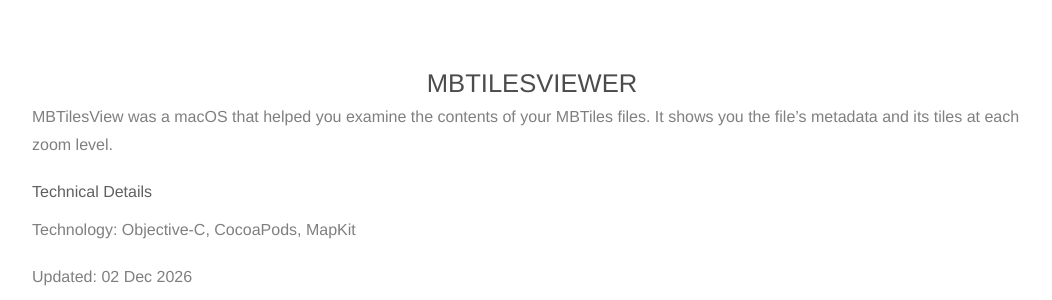
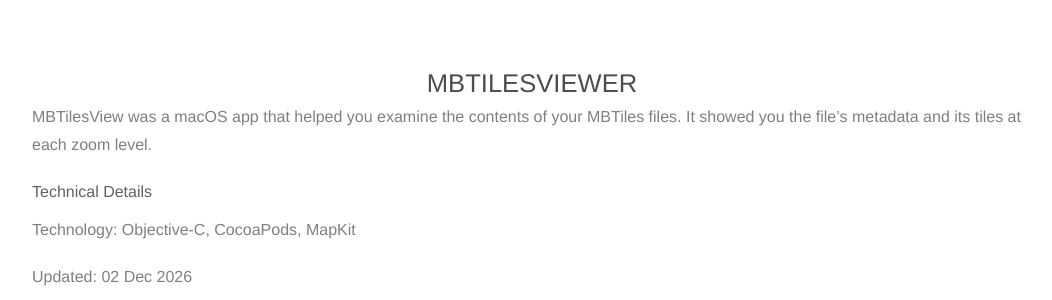
Before and after one commit to onato/onato.github.io, a Jekyll site: the page built from _posts/projects/2015-01-12-MBTilesViewer.md, in a window 1280 px wide. Shown: the part 802-1102 px from the top of the page, without its empty margins (108-1160 px from the left). Built offline with Jekyll 4.4.1, drawn with Linux system fonts in a browser that asks for light colours; nearby versions of some CDN libraries.

Commit message:
Update 2015-01-12-MBTilesViewer.md

```diff
--- a/_posts/projects/2015-01-12-MBTilesViewer.md
+++ b/_posts/projects/2015-01-12-MBTilesViewer.md
@@ -9,7 +9,7 @@
 categories: projects
 ---
 
-<span itemprop="description">MBTilesView was a macOS that helped you examine the contents of your MBTiles files. It shows you the file's metadata and its tiles at each zoom level.</span>
+<span itemprop="description">MBTilesView was a macOS app that helped you examine the contents of your MBTiles files. It showed you the file's metadata and its tiles at each zoom level.</span>
 
 ### Technical Details
 Technology: Objective-C, CocoaPods, MapKit
```
